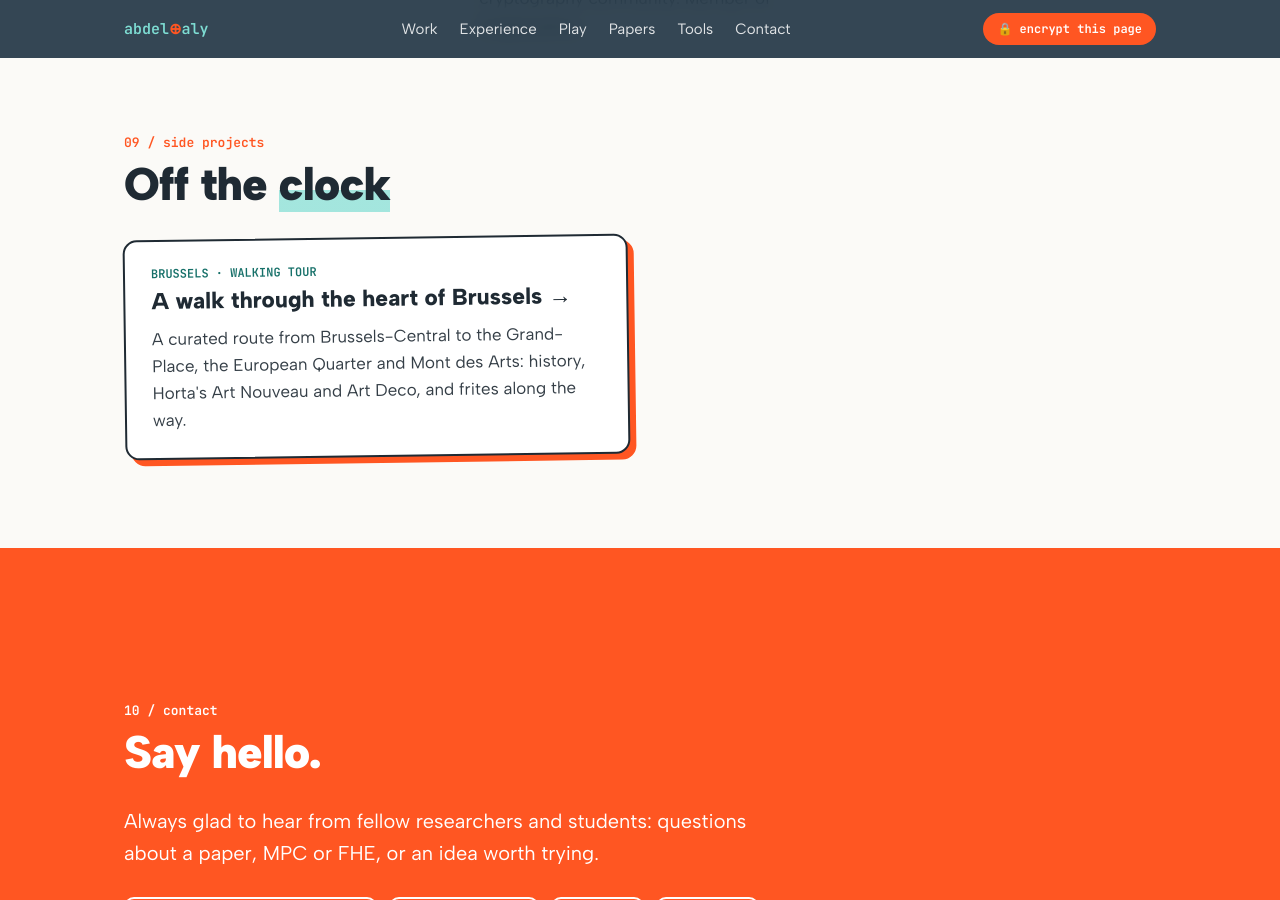
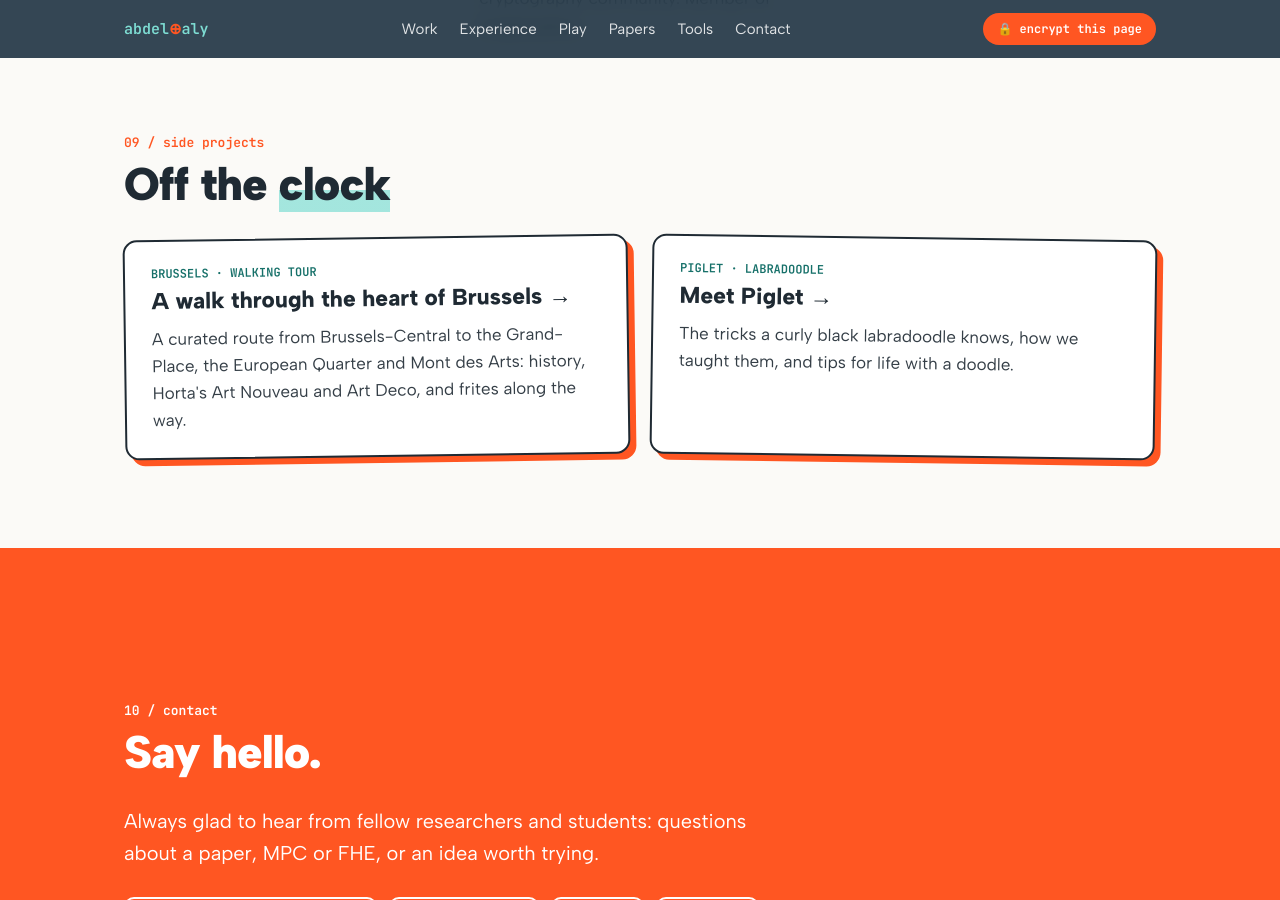
Before and after one commit to abdelrahamanaly/abdelrahamanaly.github.io, a Jekyll site: the page built from index.html, in a window 1280 px wide and 900 px high, scrolled down 7514 px. Built offline with Jekyll 4.4.1, drawn with Linux system fonts in a browser that asks for light colours.

Commit message:
Add Piglet's page: tricks and tips from a labradoodle
- piglet/index.html: photo hero and sections filled in from _data/piglet.yml (cards, or a still-to-come box).
- Linked from the homepage side projects; README and the data check know the new file.

Co-Authored-By: Claude Opus 5.5 <noreply@anthropic.com>

```diff
--- a/_data/about.yml
+++ b/_data/about.yml
@@ -32,3 +32,8 @@ side_projects:
     where: Brussels · walking tour
     button: "🧇 Brussels walk"
     text: "A curated route from Brussels-Central to the Grand-Place, the European Quarter and Mont des Arts: history, Horta's Art Nouveau and Art Deco, and frites along the way."
+  - title: Meet Piglet
+    url: piglet/
+    where: Piglet · labradoodle
+    button: "🐾 Meet Piglet"
+    text: "The tricks a curly black labradoodle knows, how we taught them, and tips for life with a doodle."
--- /dev/null
+++ b/_data/piglet.yml
@@ -0,0 +1,29 @@
+# Piglet's page (/piglet/): tricks, tips and favourite things.
+#
+# Each "- section:" block is one part of the page, shown in file order.
+# Each item under it is one card:
+#   title:  the trick, tip or thing
+#   how:    optional; how you taught it, or how it works (one or two sentences)
+#   tag:    optional; a short label on the card, e.g. "easy", "advanced", "grooming"
+#
+# A section with no items yet shows a "still to come" box instead:
+#   soon: Still to come.
+#
+# To add a card, copy a "- title:" block under "items:" (replace the "soon:" line
+# with "items:" the first time). Wrap text in quotes when it contains a colon (:).
+
+- section: Tricks he knows
+  intro: One card per trick, with how we taught it.
+  soon: Still to come. Piglet is rehearsing.
+  # items:
+  #   - title: Sit
+  #     tag: easy
+  #     how: Hold a treat above his nose and move it back; his bottom goes down on its own.
+
+- section: Tips
+  intro: Grooming that curly coat, training, and city life with a labradoodle.
+  soon: Still to come.
+
+- section: Favourite things
+  intro: Toys, walks and treats, ranked by Piglet.
+  soon: Still to come.
--- /dev/null
+++ b/piglet/index.html
@@ -0,0 +1,109 @@
+---
+# Front matter so Jekyll fills in the sections from _data/piglet.yml. No layout: the page has its own <head>.
+layout: null
+---
+<!DOCTYPE html>
+<html lang="en">
+<head>
+<meta charset="utf-8">
+<meta name="viewport" content="width=device-width, initial-scale=1">
+<title>Piglet · tricks and tips from a labradoodle</title>
+<meta name="description" content="Piglet the labradoodle: the tricks he knows, how we taught them, and tips for life with a curly dog.">
+<meta property="og:title" content="Piglet · tricks and tips from a labradoodle">
+<meta property="og:image" content="{{ site.url }}/assets/piglet.jpg">
+<link rel="icon" href="../favicon.svg">
+<link rel="preconnect" href="https://fonts.googleapis.com"><link rel="preconnect" href="https://fonts.gstatic.com" crossorigin>
+<link href="https://fonts.googleapis.com/css2?family=Albert+Sans:wght@400;600;800;900&family=JetBrains+Mono:wght@600&display=swap" rel="stylesheet">
+<style>
+  :root{
+    --navy:#233746; --mint:#7eddd3; --mint-line:#c9ece8; --orange:#ff5622;
+    --ink:#1f2a33; --grey:#5b6b78; --bg:#fbfaf7; --card:#ffffff;
+  }
+  @media (prefers-color-scheme: dark){
+    :root:not([data-theme="light"]){ --bg:#121c24; --card:#1b2934; --ink:#e6edf2; --grey:#9fb0bd; --mint-line:#2c4757; }
+  }
+  :root[data-theme="dark"]{ --bg:#121c24; --card:#1b2934; --ink:#e6edf2; --grey:#9fb0bd; --mint-line:#2c4757; }
+  *{box-sizing:border-box}
+  html{scroll-behavior:smooth}
+  body{margin:0;color:var(--ink);background:var(--bg);font:17px/1.65 "Albert Sans",system-ui,sans-serif;overflow-x:hidden}
+  a{color:inherit}
+  .wrap{width:min(1080px, calc(100% - 32px));margin-inline:auto}
+  .site-nav{position:sticky;top:0;z-index:10;background:color-mix(in srgb, var(--navy) 92%, transparent);backdrop-filter:blur(8px);color:#fff}
+  .site-nav .wrap{display:flex;justify-content:space-between;align-items:center;gap:12px;padding:12px 0}
+  .logo{font:600 15px "JetBrains Mono",monospace;color:var(--mint);text-decoration:none}
+  .logo i{font-style:normal;color:var(--orange)}
+  .home{font:600 13px "JetBrains Mono",monospace;text-decoration:none;border:2px solid var(--mint);border-radius:999px;padding:6px 14px}
+  .home:hover{background:var(--mint);color:var(--navy)}
+  header{background:var(--navy);color:#fff;padding:56px 0 64px}
+  header .wrap{display:grid;grid-template-columns:1fr 1.1fr;gap:40px;align-items:center}
+  .eyebrow{display:inline-block;padding:7px 12px;border:1.5px solid var(--mint);border-radius:999px;color:var(--mint);font:600 12px "JetBrains Mono",monospace;text-transform:uppercase;letter-spacing:.3px}
+  h1{margin:16px 0 12px;font-size:clamp(2.6rem,7vw,4.6rem);line-height:.95;font-weight:900;letter-spacing:-2px}
+  h1 em{font-style:normal;color:var(--orange)}
+  .hero-copy{margin:0;color:#dbe6ea;max-width:46ch}
+  .photo{position:relative;margin:0}
+  .photo img{display:block;width:100%;height:auto;border-radius:16px;border:3px solid #fff;box-shadow:10px 10px 0 var(--orange);transform:rotate(1.2deg);transition:transform .3s}
+  .photo img:hover{transform:rotate(-1deg) scale(1.01)}
+  .photo figcaption{position:absolute;left:-12px;bottom:18px;background:var(--mint);color:var(--navy);font:600 12px "JetBrains Mono",monospace;padding:6px 12px;border-radius:999px;transform:rotate(-4deg)}
+  main{padding:48px 0 24px}
+  .section{background:var(--card);border:2px solid var(--ink);border-radius:14px;padding:28px 30px;box-shadow:8px 8px 0 var(--mint);margin:0 0 30px}
+  .section:nth-child(even){box-shadow:8px 8px 0 var(--orange)}
+  .kicker{color:var(--orange);font:600 12px "JetBrains Mono",monospace;text-transform:uppercase;letter-spacing:.3px}
+  .section h2{margin:4px 0 4px;font-size:clamp(1.6rem,4vw,2.2rem);font-weight:900;letter-spacing:-.5px}
+  .section .intro{margin:0 0 18px;color:var(--grey)}
+  .cards{display:grid;grid-template-columns:repeat(auto-fill,minmax(min(100%,240px),1fr));gap:16px}
+  .card{border:2px solid var(--mint-line);border-radius:12px;padding:16px 18px;transition:transform .15s,border-color .15s}
+  .card:hover{transform:translate(-2px,-2px) rotate(-.5deg);border-color:var(--orange)}
+  .card h3{margin:0 0 4px;font-size:1.1rem}
+  .card p{margin:0;color:var(--grey);font-size:.95rem}
+  .tag{display:inline-block;margin-bottom:6px;font:600 11px "JetBrains Mono",monospace;background:var(--navy);color:var(--mint);border-radius:999px;padding:3px 9px}
+  .soon{margin:0;padding:12px 16px;border:2px dashed var(--orange);border-radius:10px;color:var(--grey);font-style:italic}
+  .soon::before{content:"🐾 ";font-style:normal}
+  footer{padding:8px 0 48px;color:var(--grey);font-size:.95rem}
+  @media (max-width:860px){header .wrap{grid-template-columns:1fr}.photo{order:-1}.section{padding:22px 20px}}
+  @media (prefers-reduced-motion:reduce){html{scroll-behavior:auto}.photo img,.card{transition:none}}
+</style>
+</head>
+<body>
+<nav class="site-nav"><div class="wrap"><a class="logo" href="../">abdel<i>⊕</i>aly</a><a class="home" href="../">← back to the homepage</a></div></nav>
+<header>
+  <div class="wrap">
+    <div>
+      <div class="eyebrow">Labradoodle · Tricks + Tips</div>
+      <h1>Meet <em>Piglet.</em></h1>
+      <p class="hero-copy">
+        Curly, black and always ready for the next treat. This is where the tricks he knows live, with how we taught
+        them, plus the tips we picked up along the way: grooming that coat, training, and city life with a doodle.
+      </p>
+    </div>
+    <figure class="photo">
+      <img src="../assets/piglet.jpg" alt="Piglet, a black curly labradoodle with a tartan collar, paws on a blue cushion, tongue out" width="1400" height="999">
+      <figcaption>Piglet, head of treats</figcaption>
+    </figure>
+  </div>
+</header>
+
+<main class="wrap">
+  {%- for s in site.data.piglet %}
+  <section class="section" id="{{ s.section | slugify }}">
+    <div class="kicker">{% if forloop.index < 10 %}0{% endif %}{{ forloop.index }}</div>
+    <h2>{{ s.section }}</h2>
+    {%- if s.intro %}<p class="intro">{{ s.intro }}</p>{% endif %}
+    {%- if s.items and s.items.size > 0 %}
+    <div class="cards">
+      {%- for i in s.items %}
+      <div class="card">
+        {%- if i.tag %}<span class="tag">{{ i.tag }}</span>{% endif %}
+        <h3>{{ i.title }}</h3>
+        {%- if i.how %}<p>{{ i.how }}</p>{% endif %}
+      </div>
+      {%- endfor %}
+    </div>
+    {%- elsif s.soon %}
+    <p class="soon">{{ s.soon }}</p>
+    {%- endif %}
+  </section>
+  {%- endfor %}
+</main>
+<footer class="wrap"><p>A side quest by <a href="../">Abdel Aly</a>, supervised by Piglet.</p></footer>
+</body>
+</html>
```
Also changed, not shown: .github/scripts/check_data.rb, README.md, assets/piglet.jpg (added).
